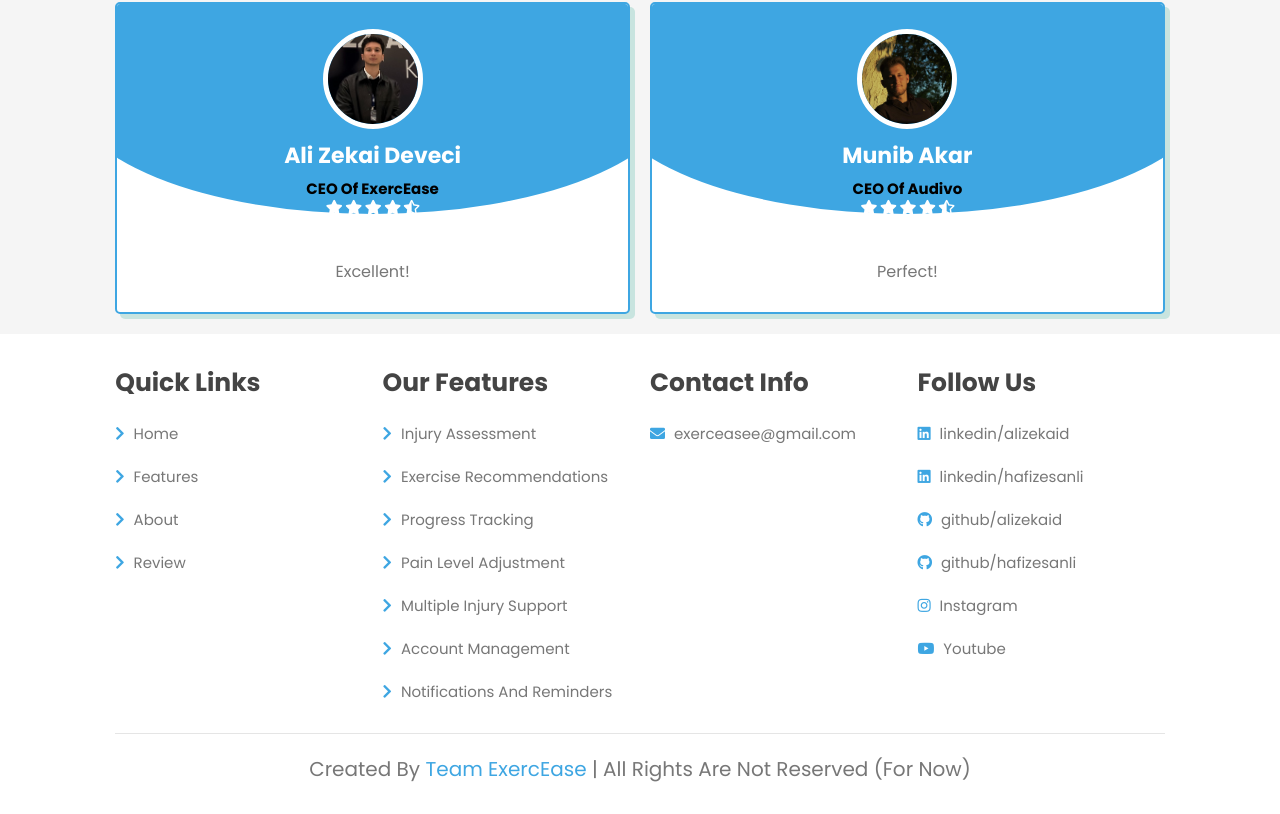
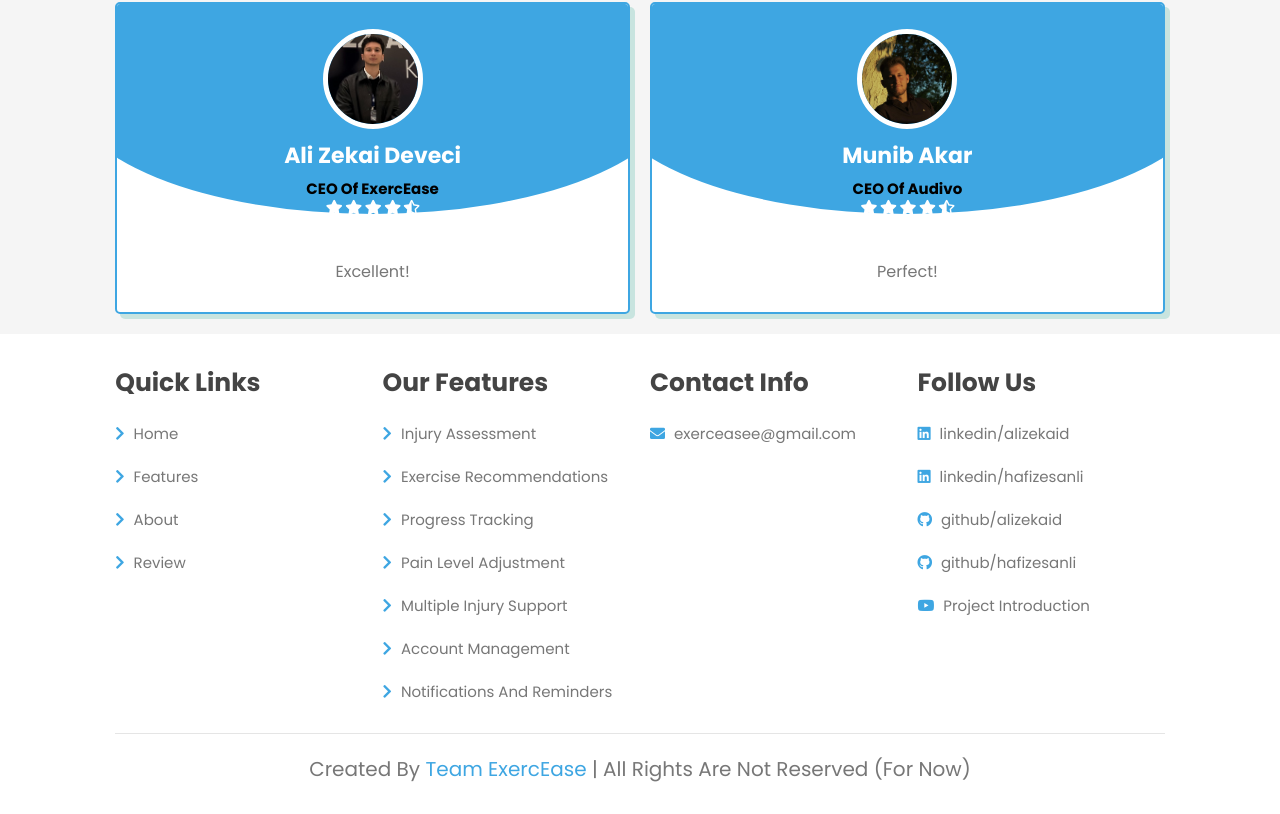
Before and after one commit to alizekaid/ExercEase-Website, a plain HTML site: page index.html in a window 1280 px wide. Shown: the part 2782-3596 px from the top of the page. Drawn offline with Linux system fonts and the light colour scheme.

Commit message:
project presentation video is attached

```diff
--- a/index.html
+++ b/index.html
@@ -212,8 +212,7 @@
                 <a href="https://www.linkedin.com/in/hafize-sanl%C4%B1-51101a280/" style="text-transform: none;"> <i class="fab fa-linkedin"></i> linkedin/hafizesanli</a>
                 <a href="https://github.com/alizekaid" style="text-transform: none;"> <i class="fab fa-github"></i> github/alizekaid</a>
                 <a href="https://github.com/hafizesanli" style="text-transform: none;"> <i class="fab fa-github"></i> github/hafizesanli</a>
-                <a href="https://www.instagram.com/alizekaid/"> <i class="fab fa-instagram"></i> instagram</a>
-                <a href="#"> <i class="fab fa-youtube"></i> youtube</a>
+                <a href="https://youtu.be/mBNdvwKWHM4"> <i class="fab fa-youtube"></i> Project Introduction</a>
             </div>
         </div>
         <div class="credit">created by <span>Team ExercEase</span> | all rights are not reserved (for now)</div>
```
